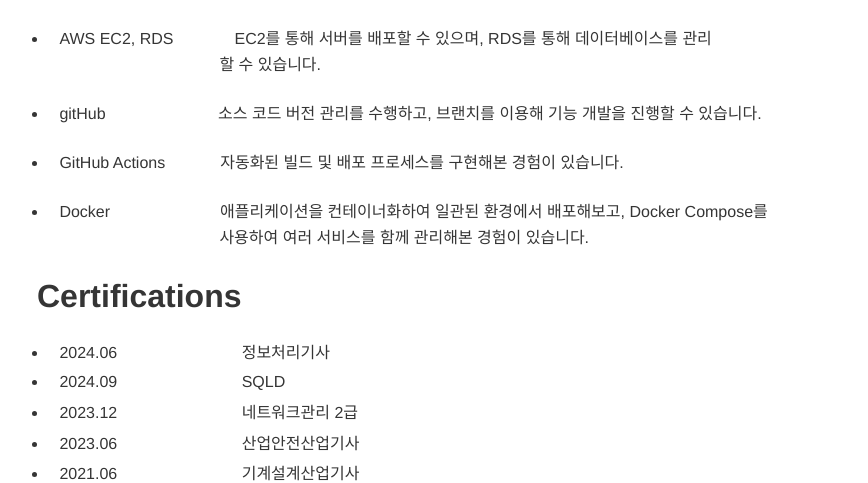
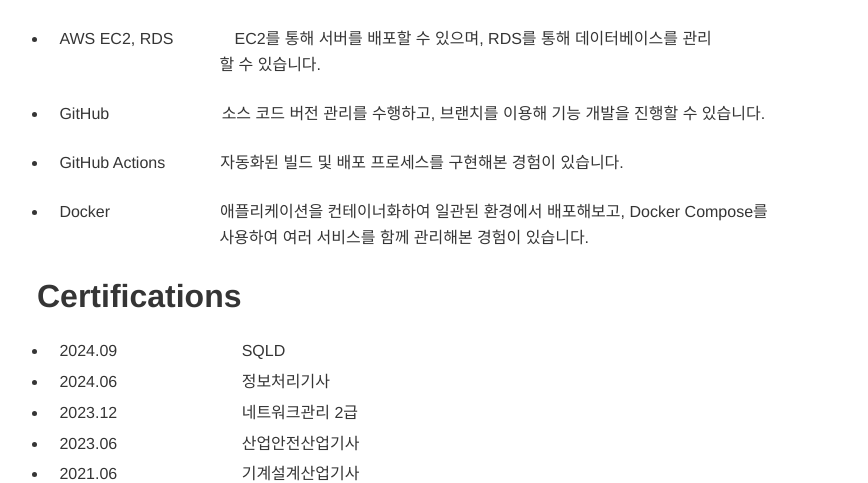
Before and after one commit to qudgns8883/qudgns8883.github.io, a Jekyll site: the page built from index.md, in a window 1280 px wide. Shown: the part 1204-1687 px from the top of the page, without its empty margins (203-1071 px from the left). Built offline with Jekyll 4.4.1, drawn with Linux system fonts in a browser that asks for light colours; our own code applies the rules of GitHub Pages for plain Markdown files.

Commit message:
no message

```diff
--- a/index.md
+++ b/index.md
@@ -36,7 +36,7 @@ layout: about
 * AWS EC2, RDS<span style="padding-left: 61px;"></span>EC2를 통해 서버를 배포할 수 있으며, RDS를 통해 데이터베이스를 관리
   <span style="padding-left: 160px;"></span>할 수 있습니다.
   <br/>
-* gitHub <span style="padding-left: 108px;"></span>소스 코드 버전 관리를 수행하고, 브랜치를 이용해 기능 개발을 진행할 수 있습니다.
+* GitHub <span style="padding-left: 108px;"></span>소스 코드 버전 관리를 수행하고, 브랜치를 이용해 기능 개발을 진행할 수 있습니다.
   <br/>
 * GitHub Actions<span style="padding-left: 55px;"></span>자동화된 빌드 및 배포 프로세스를 구현해본 경험이 있습니다.
   <br/>
@@ -45,8 +45,8 @@ layout: about
   <br/>
 
 # Certifications
+* 2024.09<span style="padding-left: 120px;"></span> SQLD
 * 2024.06<span style="padding-left: 120px;"></span> 정보처리기사
-* 2024.09<span style="padding-left: 120px;"></span> SQLD
 * 2023.12<span style="padding-left: 120px;"></span> 네트워크관리 2급
 * 2023.06<span style="padding-left: 120px;"></span> 산업안전산업기사
 * 2021.06<span style="padding-left: 120px;"></span> 기계설계산업기사
```
Also changed, not shown: 5 other files.
